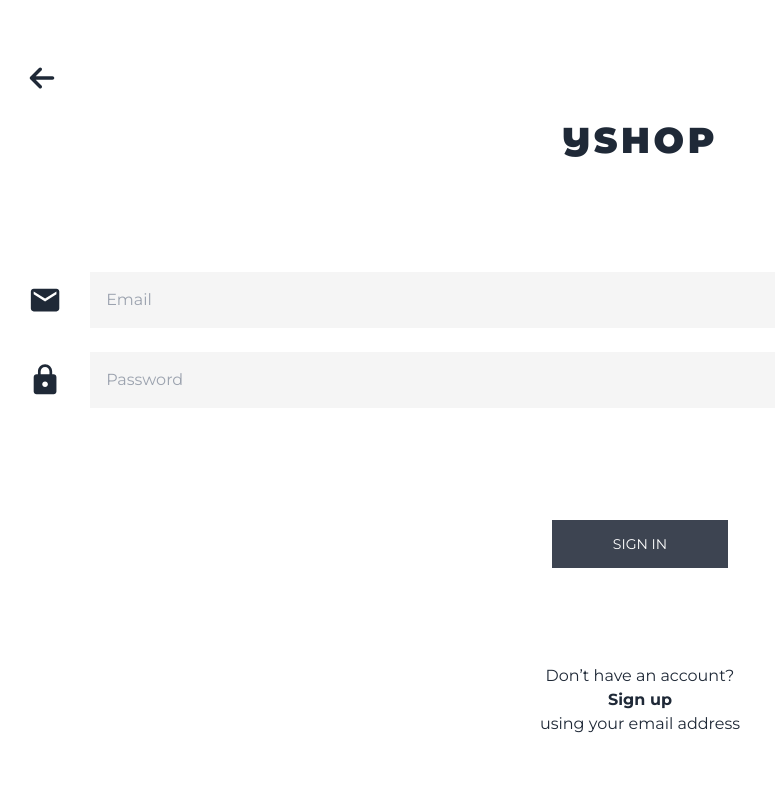
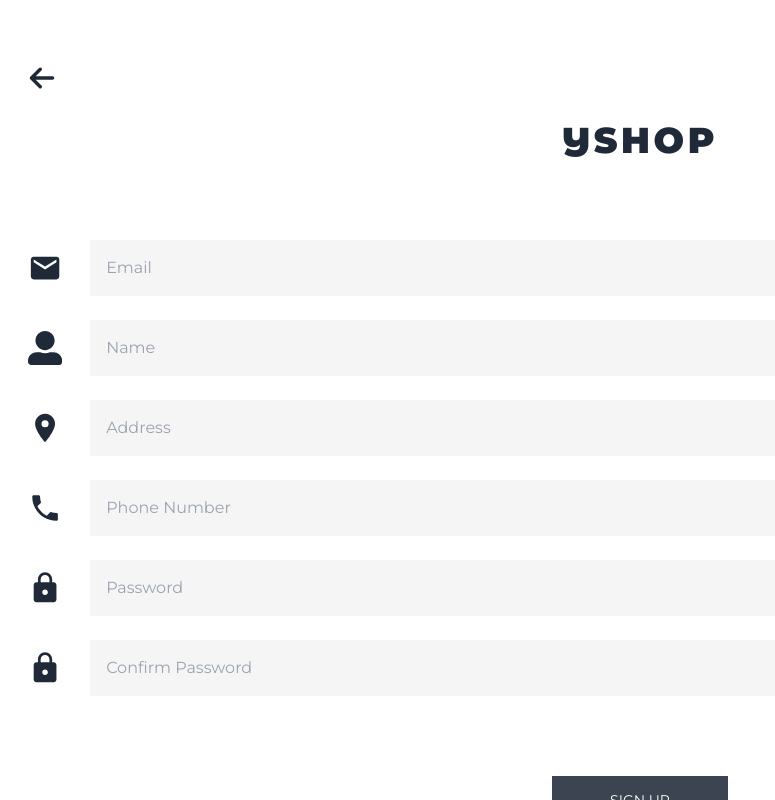
Before and after one commit to ALTA-Project3-Group6/E-Commerce-Apps-Project-FE, a React (Vite) app: page / in a window 1280 px wide. Shown: the whole page, without its empty margins (0-775 px from the left). Built offline with nearby package versions, Linux system fonts and the light colour scheme.

Commit message:
fetch: add Signup page and add type with name in input

```diff
--- a/src/pages/Login.tsx
+++ b/src/pages/Login.tsx
@@ -17,6 +17,8 @@ export const Login = () => {
         <div className="flex gap-7 items-center mb-6">
           <MdEmail className="w-9 h-9" />
           <input
+            type="email"
+            name="email"
             className="w-full bg-[#F5F5F5] p-4"
             placeholder="Email"
           ></input>
@@ -24,6 +26,8 @@ export const Login = () => {
         <div className="flex gap-7 items-center">
           <MdLock className="w-9 h-9" />
           <input
+            type="password"
+            name="ConfirmPassword"
             className="w-full bg-[#F5F5F5] p-4"
             placeholder="Password"
           ></input>
--- /dev/null
+++ b/src/pages/Signup.tsx
@@ -0,0 +1,78 @@
+import React from "react";
+import { LayoutPlain } from "../components/Layout";
+import { ImArrowLeft2 } from "react-icons/im";
+import { MdEmail, MdLock, MdPhone, MdLocationOn } from "react-icons/md";
+import { FaUserAlt } from "react-icons/fa";
+
+export const Signup = () => {
+  return (
+    <LayoutPlain>
+      <div className="px-7 py-16">
+        <ImArrowLeft2 className="mb-7 h-7 w-7 cursor-pointer" />
+        <h1
+          style={{ fontFamily: "Montserrat Alternates" }}
+          className="font-black text-4xl tracking-widest mb-20"
+        >
+          YSHOP
+        </h1>
+        <div className="flex gap-7 items-center mb-6">
+          <MdEmail className="w-9 h-9" />
+          <input
+            type="email"
+            name="email"
+            className="w-full bg-[#F5F5F5] p-4"
+            placeholder="Email"
+          ></input>
+        </div>
+        <div className="flex gap-7 items-center mb-6">
+          <FaUserAlt className="w-9 h-9" />
+          <input
+            type="text"
+            name="name"
+            className="w-full bg-[#F5F5F5] p-4"
+            placeholder="Name"
+          ></input>
+        </div>
+        <div className="flex gap-7 items-center mb-6">
+          <MdLocationOn className="w-9 h-9" />
+          <input
+            type="text"
+            name="address"
+            className="w-full bg-[#F5F5F5] p-4"
+            placeholder="Address"
+          ></input>
+        </div>
+        <div className="flex gap-7 items-center mb-6">
+          <MdPhone className="w-9 h-9" />
+          <input
+            type="number"
+            name="phoneNumber"
+            className="w-full bg-[#F5F5F5] p-4"
+            placeholder="Phone Number"
+          ></input>
+        </div>
+        <div className="flex gap-7 items-center mb-6">
+          <MdLock className="w-9 h-9" />
+          <input
+            type="password"
+            name="password"
+            className="w-full bg-[#F5F5F5] p-4"
+            placeholder="Password"
+          ></input>
+        </div>
+        <div className="flex gap-7 items-center">
+          <MdLock className="w-9 h-9" />
+          <input
+            type="password"
+            name="ConfirmPassword"
+            className="w-full bg-[#F5F5F5] p-4"
+            placeholder="Confirm Password"
+          ></input>
+        </div>
+        <button className="btn rounded-none w-44 font-normal mt-20">
+          Sign up
+        </button>
+      </div>
+    </LayoutPlain>
+  );
+};
--- a/src/routes/Index.tsx
+++ b/src/routes/Index.tsx
@@ -1,11 +1,10 @@
-import { useState } from "react";
-import reactLogo from "../assets/react.svg";
 import { Homepage } from "../pages/Homepage";
 import { Login } from "../pages/Login";
+import { Signup } from "../pages/Signup";
 import "../styles/App.css";
 
 function App() {
-  return <Login />;
+  return <Signup />;
 }
 
 export default App;
--- a/tailwind.config.cjs
+++ b/tailwind.config.cjs
@@ -4,9 +4,8 @@ module.exports = {
   theme: {
     extend: {},
   },
-  plugins: [],
+  plugins: [require("daisyui")],
   daisyui: {
     themes: false,
   },
-  plugins: [require("daisyui")],
 };
```
